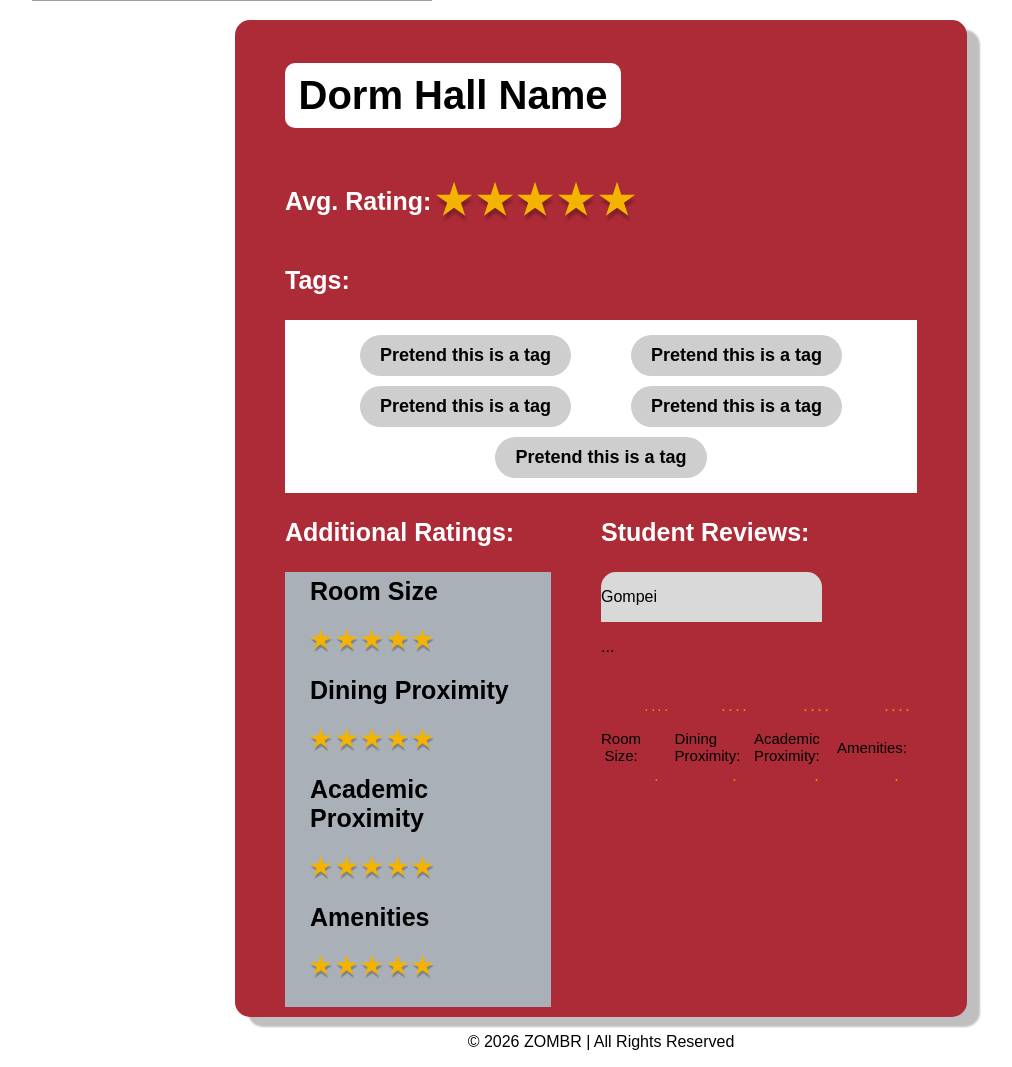
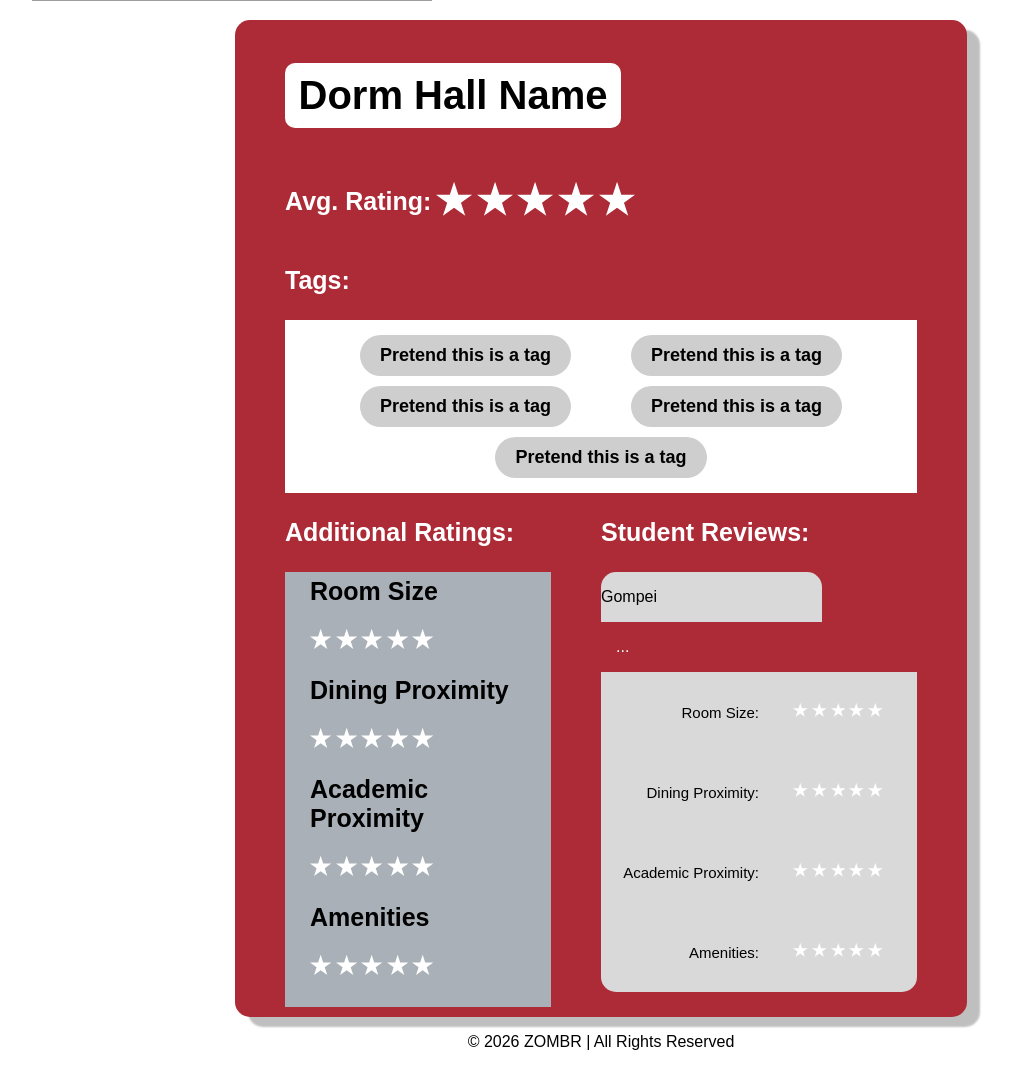
Before and after one commit to VZamora5/rate-my-dorm, a Flask app: template templates/dorms.html in a window 1280 px wide. Shown: the part 322-1389 px from the top of the page, without its empty margins (39-1051 px from the left). Run offline with Flask 3, Linux system fonts and the light colour scheme; the template is opened without the code that fills it, so the values that code supplies are empty; some web fonts are replaced; grey boxes are pictures that could not be loaded.

Commit message:
Slight dorm template adjustments

```diff
--- a/static/css/styles.css
+++ b/static/css/styles.css
@@ -270,18 +270,16 @@ body {
 }
 .stars > svg {
     max-width: 10%;
-
 }
 
 .stars {
     margin: 5px;
-
 }
 
-svg path {
+/* svg path {
     fill:#f5b301;
     filter: drop-shadow(2px 10px 2px rgba(0, 0, 0, 0.25));
-}
+} */
 
 #housing-block .tag {
     background-color: #CECECE;
@@ -361,14 +359,22 @@ svg path {
     border-radius: 15px 15px 0px 0px;
     max-width: 70%;
 }
+
+.review-textbox {
+    background-color: var(--crimson-red);
+}
+
 .review-text {
-    background-color: var(--crimson-red);
+    color: white;
+    margin-left: 15px;
 }
 
 .review-ratings {
     display: flex;
-    flex-direction: row;
-
+    flex-direction: column;
+    justify-content: start;
+    background-color: #D9D9D9;
+    border-radius: 0px 0px 15px 15px;
 }
 
 /* Container for the Hero Search Section */
```
